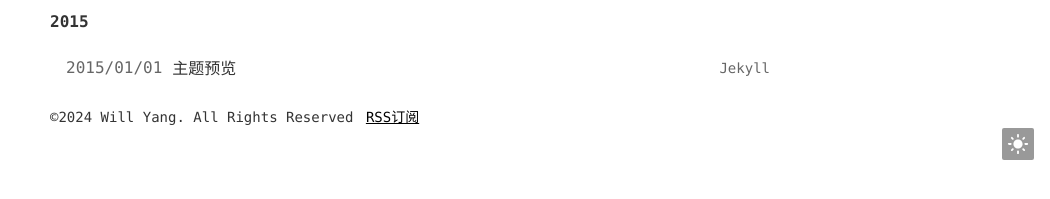
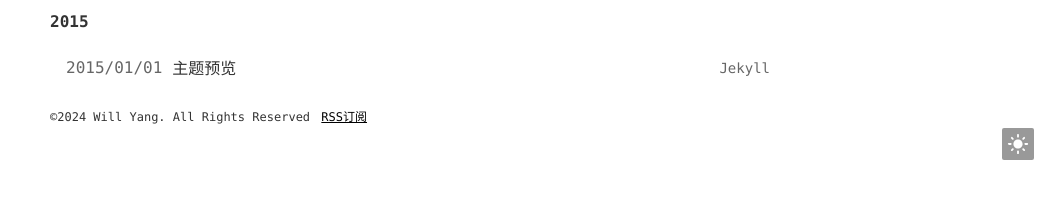
Before and after one commit to zongzaimang/blog.willyang, a Jekyll site: the page built from index.html, in a window 1280 px wide. Shown: the part 676-875 px from the top of the page, without its empty margins (230-1280 px from the left). Built offline with Jekyll 4.4.1, drawn with Linux system fonts in a browser that asks for light colours.

Commit message:
Update common.css

```diff
--- a/static/css/common.css
+++ b/static/css/common.css
@@ -134,8 +134,8 @@ input:-webkit-autofill {
   user-select: auto;
 }
 .footer {
-  padding: 15px 0;
-  font-size: 14px;
+  padding: 16px 0;
+  font-size: 12px;
 }
 .footer a {
   text-decoration: underline;
```
